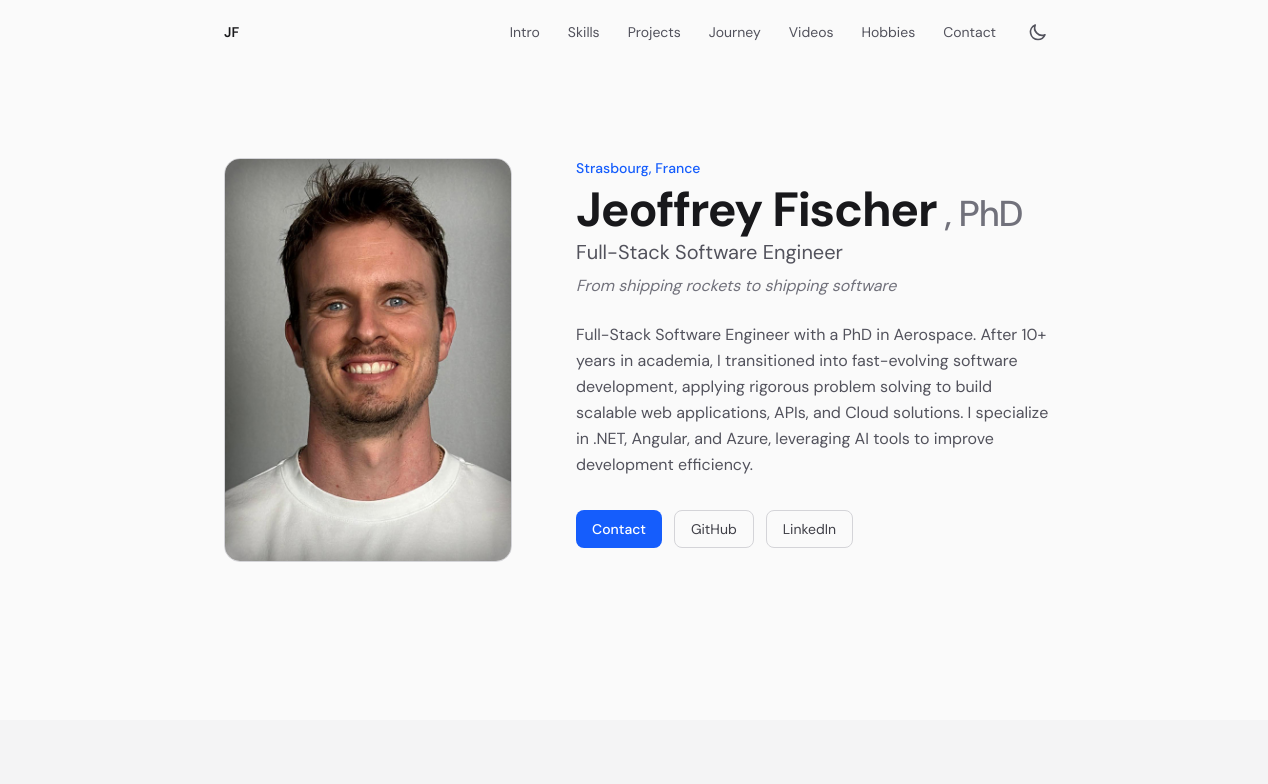
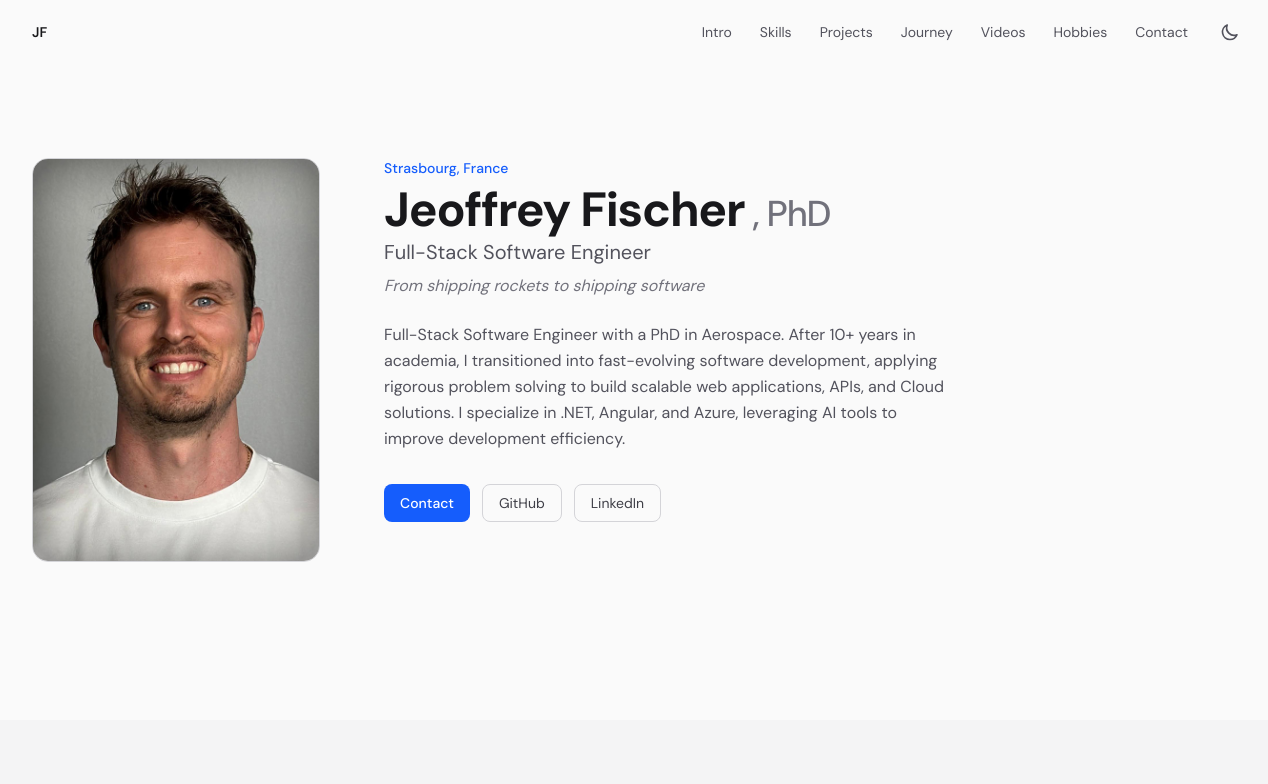
Before and after one commit to jeoffreyfischer/my-pro-resume, a React (Vite) app: page / in a window 1536 px wide. Shown: the top 784 px of the page, without its empty margins (128-1396 px from the left). Built offline with nearby package versions, Linux system fonts and the light colour scheme.

Commit message:
Improved large screen responsiveness

```diff
--- a/src/index.css
+++ b/src/index.css
@@ -31,9 +31,25 @@
   }
 }
 
-/* Narrow container for readable content */
+/* Narrow container for readable content; expands on large screens */
 .container-narrow {
-  @apply mx-auto w-full max-w-4xl px-4 sm:px-6 lg:px-8;
+  @apply mx-auto w-full px-4 sm:px-6 lg:px-8;
+  max-width: 56rem; /* 896px, max-w-4xl */
+}
+@media (min-width: 1024px) {
+  .container-narrow {
+    max-width: 64rem; /* 1024px, max-w-5xl */
+  }
+}
+@media (min-width: 1280px) {
+  .container-narrow {
+    max-width: 72rem; /* 1152px, max-w-6xl */
+  }
+}
+@media (min-width: 1536px) {
+  .container-narrow {
+    max-width: 80rem; /* 1280px, max-w-7xl */
+  }
 }
 
 /* Section spacing */
```
